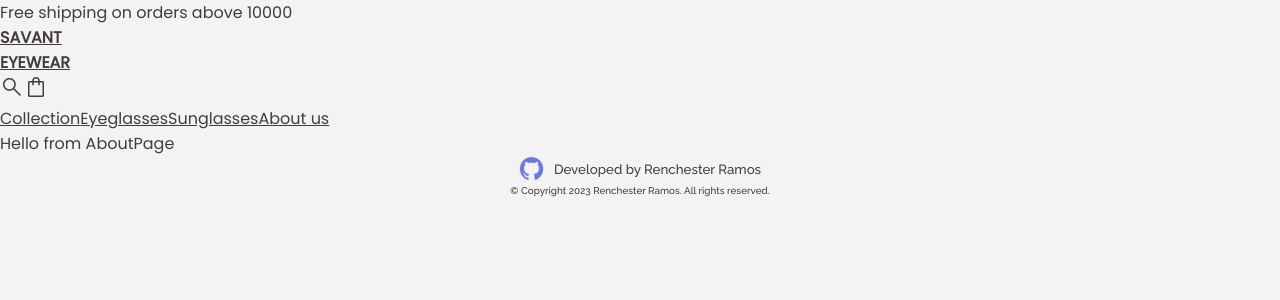
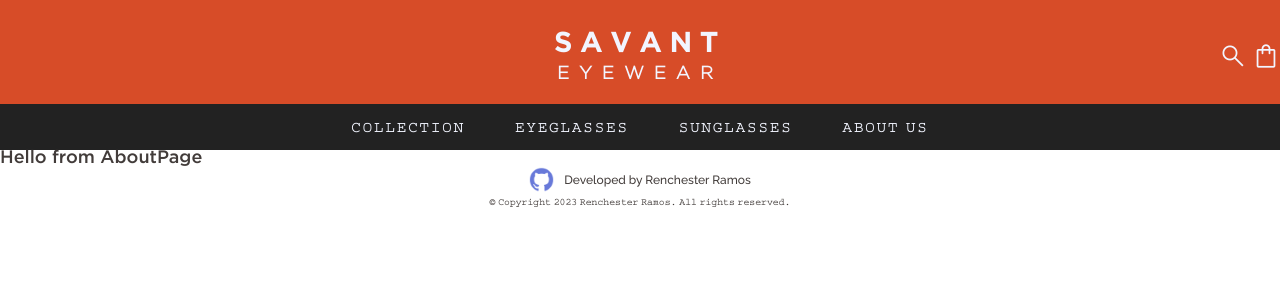
Before and after one commit to renchester/eyewear-shop, a React (Vite) app: page /about in a window 1280 px wide. Shown: the top 300 px of the page. Built offline with nearby package versions, Linux system fonts and the light colour scheme.

Commit message:
Update styles

```diff
--- a/src/sass/_base.scss
+++ b/src/sass/_base.scss
@@ -2,7 +2,6 @@
   vertical-align: baseline;
   font-family: inherit;
   font-style: inherit;
-  font-size: inherit;
   color: inherit;
   border: none;
   padding: 0;
@@ -23,14 +22,14 @@
 body {
   /* COLOR VARIABLES */
 
-  --color-primary: #9443e0;
-  --color-accent-1: #00457e;
-  --color-accent-2: #00268d;
+  --color-primary: #d74c28;
+  --color-accent-1: #d7285b;
+  --color-accent-2: #2fa3d0;
 
-  --color-background: #f3f3f4;
-  --color-background-opacity75: #f3f3f4be;
-  --color-background-opacity50: #f3f3f486;
-  --color-background-opacity25: #f3f3f448;
+  --color-background: #ffffff;
+  --color-background-opacity75: #ffffffbe;
+  --color-background-opacity50: #ffffff86;
+  --color-background-opacity25: #ffffff48;
   --color-background-opposite: #353535;
 
   --color-light-1: #f3f3f4;
@@ -42,7 +41,12 @@
   --color-text-opacity75: #423c3ab7;
   --color-text-opacity50: #423c3a83;
   --color-text-opacity25: #423c3a48;
+
   --color-text-opposite: #f2f5ff;
+  --color-text-light: #f2f5ff;
+  --color-text-light-opacity75: #f2f5ffb7;
+  --color-text-light-opacity50: #f2f5ff86;
+  --color-text-light-opacity25: #f2f5ff49;
 
   --color-grey-light-1: #e9e9e9; // Light background
   --color-grey-light-2: #f2efee; // Light lines
@@ -65,13 +69,22 @@
     monospace;
   --font-yeseva: 'Yeseva One', Times, 'Times New Roman', serif, monospace;
 
+  --font-gotham: 'Gotham', Times, 'Times New Roman', serif, monospace;
+  --font-gotham-black: 'Gotham Black', Times, 'Times New Roman', serif,
+    monospace;
+  --font-gotham-book: 'Gotham Book', Times, 'Times New Roman', serif, monospace;
+  --font-gotham-bold: 'Gotham Bold', Times, 'Times New Roman', serif, monospace;
+  --font-gotham-light: 'Gotham Light', Times, 'Times New Roman', serif,
+    monospace;
+  --font-courier: 'Courier', Arial, Helvetica, monospace;
+
   /* FONT SIZE VARIABLES */
 
   // body font size
   --text-base-size: 1em;
 
   // type scale
-  --text-scale-ratio: 1.2;
+  --text-scale-ratio: 1.125;
   --text-xxs: calc((var(--text-base-size) / (var(--text-scale-ratio) * 1.35)));
   --text-xs: calc((var(--text-base-size) / var(--text-scale-ratio)));
   --text-sm: calc(var(--text-xs) * var(--text-scale-ratio));
@@ -101,8 +114,8 @@
   height: 100dvh;
 
   background-color: var(--color-background);
-  font-family: var(--font-poppins);
-  font-size: var(--font-md);
+  font-family: var(--font-gotham);
+  font-size: var(--text-md);
   color: var(--color-text);
 }
 
--- /dev/null
+++ b/src/sass/_buttons.scss
@@ -0,0 +1,3 @@
+.btn {
+  cursor: pointer;
+}
--- a/src/sass/_components.scss
+++ /dev/null
@@ -1,97 +0,0 @@
-.btn {
-  cursor: pointer;
-}
-
-.switch {
-  --switch-width: 64px;
-  --switch-height: calc(var(--switch-width) / 2);
-  --switch-padding: 3px;
-
-  --switch-animation-duration: 0.2s;
-
-  display: flex;
-  align-items: center;
-  position: absolute;
-  top: 10%;
-  right: 10px;
-  width: var(--switch-width, 64px);
-  height: var(--switch-height, 32px);
-  border-radius: 50em;
-  padding: var(--switch-padding, 0);
-
-  transform: scale(0.8);
-
-  &__input,
-  &__label {
-    position: absolute;
-    left: 0;
-    top: 0;
-  }
-
-  &__input {
-    margin: 0;
-    padding: 0;
-    opacity: 0;
-    height: 0;
-    width: 0;
-    pointer-events: none;
-  }
-
-  &__input:checked + &__label {
-    background-color: hsl(228, 74%, 61%);
-    background-color: var(--color-primary);
-  }
-
-  &__input:checked + &__label + &__marker {
-    left: calc(100% - 23px);
-  }
-
-  &__input:focus + &__label,
-  &__input:active + &__label {
-    --color-shadow: hsla(228, 74%, 61%, 0.2);
-    box-shadow: 0 0 0 3px var(--color-shadow, hsla(228, 74%, 61%, 0.2));
-  }
-
-  &__input:focus + &__label,
-  &__input:active + &__label {
-    box-shadow: 0 0 0 3px var(--color-shadow, hsla(228, 74%, 61%, 0.2));
-  }
-
-  &__label {
-    position: absolute;
-    width: 100%;
-    height: 100%;
-    color: transparent;
-    -webkit-user-select: none;
-    -moz-user-select: none;
-    -ms-user-select: none;
-    user-select: none;
-    background-color: hsl(240, 1%, 83%);
-    background-color: var(--color-grey-light-3);
-    border-radius: inherit;
-    z-index: 1;
-    transition: background 0.2s;
-    transition: background var(--switch-animation-duration);
-  }
-
-  &__marker {
-    position: relative;
-    background-color: white;
-    width: calc(var(--switch-height) - var(--switch-padding) * 2.5);
-    height: calc(var(--switch-height) - var(--switch-padding) * 2.5);
-    border-radius: 50%;
-    z-index: 10;
-    pointer-events: none;
-    box-shadow: 0 1px 1px rgba(0, 0, 0, 0.25);
-    left: var(--switch-padding);
-    transition: left 0.2s;
-    transition: left var(--switch-animation-duration);
-    will-change: left;
-  }
-}
-
-.switch-ongoing {
-  position: relative;
-  transform: translateY(10%);
-  margin-left: 10px;
-}
--- a/src/sass/_footer.scss
+++ b/src/sass/_footer.scss
@@ -24,11 +24,12 @@
     justify-content: center;
     align-items: center;
     gap: 10px;
-    font-size: var(--text-xs);
+    font-size: 12px;
   }
 
   &__copyright {
-    font-size: var(--text-xxs);
+    font-size: 10px;
+    font-family: var(--font-courier);
   }
 
   @media screen and (max-height: 900px) {
--- a/src/sass/_header.scss
+++ b/src/sass/_header.scss
@@ -2,6 +2,7 @@
 .header {
   @extend %parent-with-centered-children;
   flex-direction: column;
+  color: var(--color-text-light);
 
   &__main {
     @extend %parent-with-centered-children;
@@ -11,6 +12,7 @@
     padding-block: 30px 22px;
 
     &--extra-message {
+      display: none;
       position: absolute;
       left: 0;
       margin-left: 12px;
--- /dev/null
+++ b/src/sass/_hero.scss
@@ -0,0 +1,162 @@
+@import 'mixins';
+
+.hero {
+  --hero-item-width: clamp(300px, 100%, 1500px);
+  @include center-self(horizontal);
+  @extend %parent-with-centered-children;
+  overflow: hidden;
+  position: relative;
+  width: var(--hero-item-width);
+
+  &:focus,
+  &:active {
+    outline: none;
+  }
+
+  &-item {
+    width: 100%;
+    margin: 0;
+    transition: 300ms;
+  }
+
+  &-item__img {
+    width: 100%;
+    height: 580px;
+    object-fit: cover;
+    filter: brightness(75%) saturate(80%) contrast(100%) sepia(15%);
+
+    &.img-2,
+    &.img-7 {
+      object-position: top;
+    }
+
+    &.img-3,
+    &.img-7 {
+      transform: rotateY(180deg);
+    }
+
+    &.img-5 {
+      filter: brightness(105%) sepia(30%);
+    }
+
+    &.img-7 {
+      filter: saturate(70%) sepia(33%);
+    }
+  }
+
+  &-item__dynamic-content {
+    position: absolute;
+    bottom: 0;
+    display: flex;
+    justify-content: space-between;
+    align-items: flex-end;
+    padding-inline: 50px;
+    margin-bottom: 50px;
+    width: 100%;
+    color: var(--color-text-light);
+  }
+
+  &-item__text-wrapper {
+    width: 40%;
+    display: flex;
+    padding: 15px;
+    flex-direction: column;
+  }
+
+  &-item__title {
+    font-family: var(--font-roboto);
+    font-size: var(--text-xxxl);
+    letter-spacing: 2px;
+    text-transform: uppercase;
+    margin-bottom: 15px;
+  }
+
+  &-item__details {
+    font-family: var(--font-raleway);
+    font-size: var(--text-xs);
+    font-weight: lighter;
+    letter-spacing: 0.9px;
+  }
+
+  &-item__button {
+    padding: 20px 5px;
+    width: 150px;
+    height: fit-content;
+    background-color: var(--color-accent-1);
+    box-shadow: rgba(100, 100, 111, 0.2) 0px 7px 29px 0px;
+
+    font-size: var(--text-xs);
+    font-family: var(--font-gotham-bold);
+    text-transform: uppercase;
+
+    & * {
+      text-align: center;
+      text-decoration: none;
+      letter-spacing: 2px;
+    }
+  }
+
+  .flickity {
+    &-viewport {
+      width: 100%;
+    }
+
+    &-button {
+      --offset-side: 10px;
+      @include center-self(vertical);
+      @extend %parent-with-centered-children;
+      box-sizing: content-box;
+      height: 15px;
+      width: 15px;
+      border-radius: 50%;
+      fill: white;
+      background: rgba(0, 0, 0, 0.15);
+      padding: 15px;
+
+      &.previous {
+        margin-left: var(--offset-side);
+        left: 0;
+      }
+
+      &.next {
+        margin-right: var(--offset-side);
+        right: 0;
+      }
+
+      &:hover,
+      &:focus {
+        background: rgba(0, 0, 0, 0.6);
+      }
+    }
+
+    &-page-dots {
+      @include center-self(horizontal);
+      display: flex;
+      position: absolute;
+      bottom: 15px;
+      width: 80%;
+      background: rgba(0, 0, 0, 0.15);
+
+      &:hover .dot.is-selected {
+        background-color: rgba(255, 255, 255, 0.75);
+      }
+
+      &:hover .dot {
+        background: rgba(49, 49, 49, 0.25);
+        height: 8.5px;
+      }
+
+      & .dot {
+        border-radius: 5px;
+        width: calc(100% / 7);
+        height: 6px;
+        opacity: 1;
+        background: transparent;
+      }
+
+      & .dot.is-selected {
+        background: rgba(255, 255, 255, 0.55);
+      }
+    }
+  }
+}
--- /dev/null
+++ b/src/sass/_imports.scss
@@ -0,0 +1,29 @@
+@font-face {
+  font-family: 'Gotham';
+  src: url('../assets/fonts/gotham/GothamMedium.ttf') format('truetype');
+}
+
+@font-face {
+  font-family: 'Gotham Book';
+  src: url('../assets/fonts/gotham/GothamBook.ttf') format('truetype');
+}
+
+@font-face {
+  font-family: 'Gotham Bold';
+  src: url('../assets/fonts/gotham/GothamBold.ttf') format('truetype');
+}
+
+@font-face {
+  font-family: 'Gotham Black';
+  src: url('../assets/fonts/gotham/Gotham-Black.otf') format('opentype');
+}
+
+@font-face {
+  font-family: 'Gotham Light';
+  src: url('../assets/fonts/gotham/Gotham-Light.otf') format('opentype');
+}
+
+@font-face {
+  font-family: 'Courier';
+  src: url('../assets/fonts/courier.ttf') format('truetype');
+}
--- a/src/sass/main.scss
+++ b/src/sass/main.scss
@@ -1,4 +1,8 @@
+@use 'imports';
 @use 'base';
 @use 'mixins';
-@use 'components';
+@use 'buttons';
+
+@use 'header';
+@use 'hero';
 @use 'footer';
```
